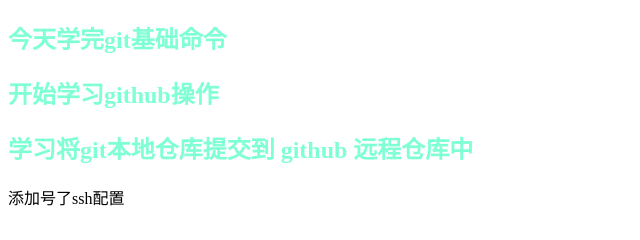
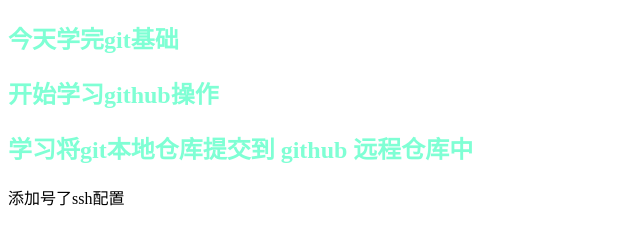
Before and after one commit to Tbeating/test07, a plain HTML site: page index.html in a window 1280 px wide. Shown: the full height of the page, 0-640 px from the left. Drawn offline with Linux system fonts and the light colour scheme.

Commit message:
master分支上面的index修改

```diff
--- a/index.html
+++ b/index.html
@@ -8,7 +8,7 @@
     <link rel="stylesheet" href="css/index.css">
 </head>
 <body>
-    <h2>今天学完git基础命令</h2>
+    <h2>今天学完git基础</h2>
     <h2>开始学习github操作</h2>
     <h2>学习将git本地仓库提交到 github 远程仓库中</h2>
     添加号了ssh配置
```
